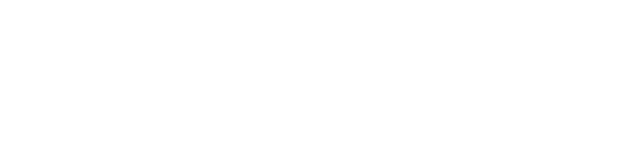
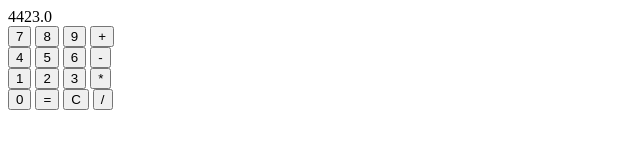
Before and after one commit to xathin/odin_calculator, a plain HTML site: page index.html in a window 1280 px wide. Shown: the whole page, without its empty margins (0-640 px from the left). Drawn offline with Linux system fonts and the light colour scheme.

Commit message:
Added basic calculator for display

```diff
--- a/index.html
+++ b/index.html
@@ -10,6 +10,35 @@
 </head>
 
 <body>
+    <div id="container">
+        <div class="row">
+            <span id="display">4423.0</span>
+        </div>
+        <div class="row">
+            <button id="7">7</button>
+            <button id="8">8</button>
+            <button id="9">9</button>
+            <button id="+">+</button>
+        </div>
+        <div class="row">
+            <button id="4">4</button>
+            <button id="5">5</button>
+            <button id="6">6</button>
+            <button id="-">-</button>
+        </div>
+        <div class="row">
+            <button id="1">1</button>
+            <button id="2">2</button>
+            <button id="3">3</button>
+            <button id="*">*</button>
+        </div>
+        <div class="row">
+            <button id="0">0</button>
+            <button id="=">=</button>
+            <button id="clear">C</button>
+            <button id="/">/</button>
+        </div>
+    </div>
     <script src="js/script.js"></script>
 </body>
 
```
